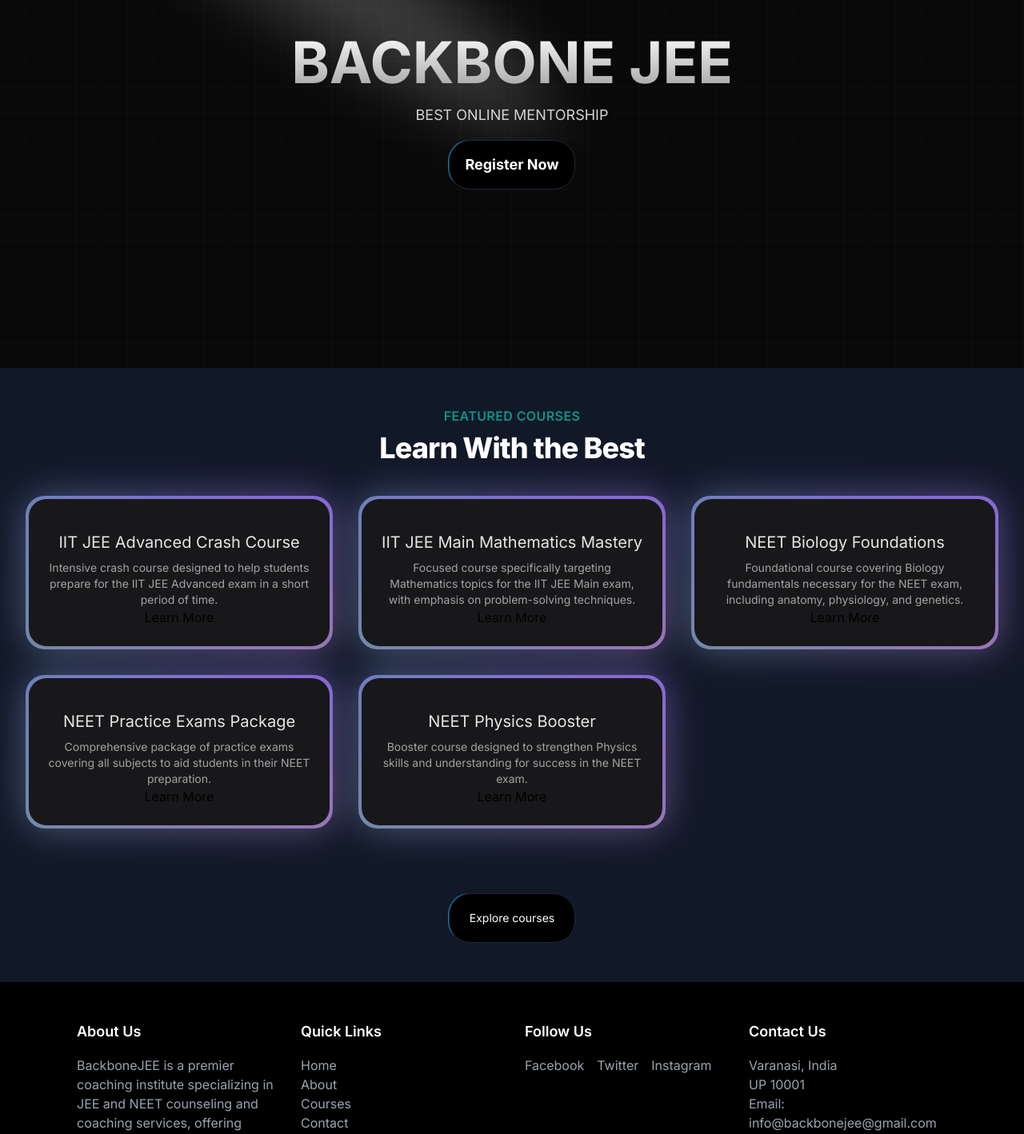
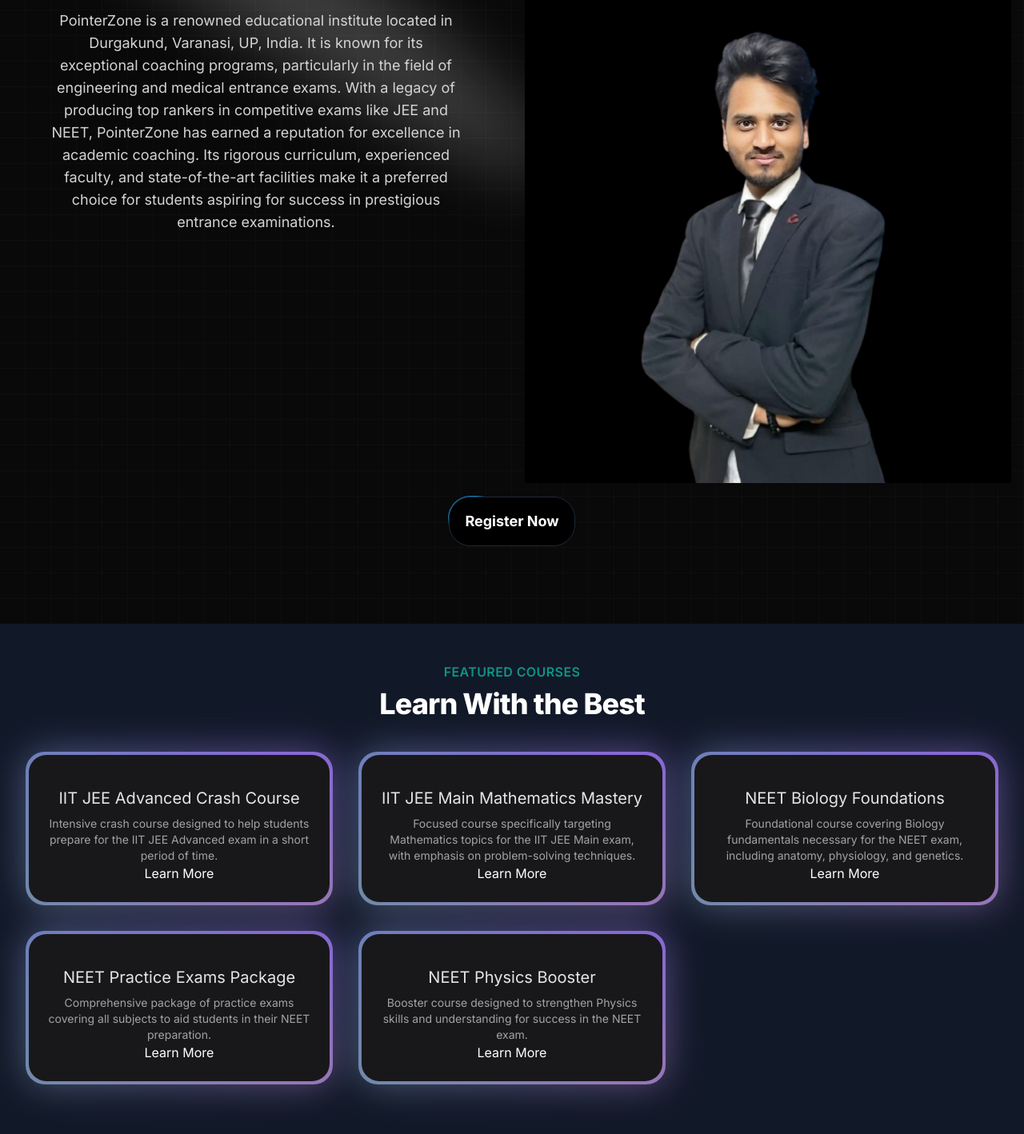
Before and after one commit to rkraushan01/backbone, a Next.js app: page / in a window 1280 px wide. Shown: the part 180-1598 px from the top of the page at 80% size. Built offline with nearby package versions, Linux system fonts and the light colour scheme.

Commit message:
photo added, footer improved

```diff
--- a/src/app/components/FeaturedCourses.tsx
+++ b/src/app/components/FeaturedCourses.tsx
@@ -35,7 +35,9 @@ function FeaturedCourses() {
                             <div className="p-4 sm:p-6 flex flex-col items-center text-center flex-grow">
                                 <p className="text-lg sm:text-xl text-black mt-4 mb-2 dark:text-neutral-200">{course.title}</p>
                                 <p className="text-sm text-neutral-600 dark:text-neutral-400 flex-grow">{course.description}</p>
-                                <Link href={`/courses/${course.slug}`}>
+                                <Link
+                                className="text-white"
+                                href={`/courses/${course.slug}`}>
                                 Learn More
                                 </Link>
                             </div>
--- a/src/app/components/Footer.tsx
+++ b/src/app/components/Footer.tsx
@@ -4,12 +4,7 @@ function Footer() {
     return (
       <footer className="bg-black text-gray-400 py-12">
           <div className="max-w-6xl mx-auto grid grid-cols-1 sm:grid-cols-2 lg:grid-cols-4 gap-8 px-4 sm:px-6 lg:px-8">
-          <div>
-            <h2 className="text-white text-lg font-semibold mb-4">About Us</h2>
-            <p className="mb-4">
-            BackboneJEE is a premier coaching institute specializing in JEE and NEET counseling and coaching services, offering comprehensive support and guidance to aspiring students in their journey towards success in these competitive examinations.
-            </p>
-          </div>
+
           <div>
             <h2 className="text-white text-lg font-semibold mb-4">Quick Links</h2>
             <ul>
@@ -49,36 +44,43 @@ function Footer() {
           </div>
           <div>
             <h2 className="text-white text-lg font-semibold mb-4">Follow Us</h2>
-            <div className="flex space-x-4">
+            <div className="flex flex-col">
+  <div>
     <a
-                href="#"
+      href="https://www.facebook.com/Pointerzone?mibextid=ZbWKwL"
       className="hover:text-white transition-colors duration-300"
     >
       Facebook
     </a>
+  </div>
+  <div>
     <a
-                href="#"
+      href="https://www.linkedin.com/company/backbone-career-platform/"
       className="hover:text-white transition-colors duration-300"
     >
-                Twitter
+      LinkedIn
     </a>
+  </div>
+  <div>
     <a
-                href="#"
+      href="https://www.instagram.com/pointerzone?igsh=MXFrODZjbWltZGJteg=="
       className="hover:text-white transition-colors duration-300"
     >
       Instagram
     </a>
   </div>
 </div>
+
+          </div>
           <div>
             <h2 className="text-white text-lg font-semibold mb-4">Contact Us</h2>
-            <p>Varanasi, India</p>
-            <p>UP 10001</p>
-            <p>Email: info@backbonejee@gmail.com</p>
-            <p>Phone: (123) 456-7890</p>
+            <p>Durgakund, Varanasi, UP, India</p>
+            <p>UP 221005</p>
+            <p>Email:primary@pointerzone.com</p>
+            <p>Phone: 7909985884</p>
           </div>
           </div>
-          <p className="text-center text-xs pt-8">© 2024 BackbonJEE. All rights reserved.</p>
+          <p className="text-center text-xs pt-8">© 2024 PointerZone. All rights reserved.</p>
       </footer>
     )
   }
--- a/src/app/components/HeroSection.tsx
+++ b/src/app/components/HeroSection.tsx
@@ -1,24 +1,46 @@
-import Link from "next/link"
-import { Spotlight } from "./ui/Spotlight"
+'use client'
+import Link from "next/link";
+import { Spotlight } from "./ui/Spotlight";
 import { Button } from "./ui/moving-border";
+import prashant from "@/data/prashant.jpg";
 
 function HeroSection() {
   return (
-    <div
-    className="h-auto md:h-[40rem] w-full rounded-md flex flex-col items-center justify-center relative overflow-hidden mx-auto py-10 md:py-0"
-    >
+    <div className="h-auto md:h-[60rem] w-full rounded-md flex flex-col items-center justify-center relative overflow-hidden mx-auto py-10 md:py-0">
       <Spotlight
         className="-top-40 left-0 md:left-60 md:-top-20"
         fill="white"
       />
-        <div className="p-4 relative z-10 w-full text-center" >
-            <h1
-            className="mt-20 md:mt-0 text-4xl md:text-7xl font-bold bg-clip-text text-transparent bg-gradient-to-b from-neutral-50 to-neutral-400"
-            >BACKBONE JEE</h1>
-            <p
-            className="mt-4 font-normal text-base md:text-lg text-neutral-300 max-w-lg mx-auto"
-            >BEST ONLINE MENTORSHIP
+      <div className="p-4 relative z-10 w-full text-center">
+        <div className="flex flex-col md:flex-row mt-20">
+          {/* Left Side (First Inner Div) */}
+          <div className="md:w-1/2 md:pr-4">
+            <div>
+              <p className="mt-4 font-normal text-base md:text-lg text-neutral-300 max-w-lg mx-auto">
+                PointerZone is a renowned educational institute located in
+                Durgakund, Varanasi, UP, India. It is known for its exceptional coaching programs, particularly in the field of engineering and medical entrance exams. With a legacy of producing top rankers in
+                competitive exams like JEE and NEET, PointerZone has earned a
+                reputation for excellence in academic coaching. Its rigorous
+                curriculum, experienced faculty, and state-of-the-art facilities
+                make it a preferred choice for students aspiring for success in
+                prestigious entrance examinations.
               </p>
+            </div>
+          </div>
+
+          {/* Right Side (Second Inner Div) */}
+          <div className="md:w-1/2 md:pl-4">
+            <div>
+              {/* Add your image here */}
+              <img
+                src={prashant.src}
+                alt="Description of the image"
+                className="max-w-full h-auto"
+              />
+            </div>
+          </div>
+        </div>
+
         <div className="mt-4">
           <Link href={"/register"}>
             <Button
@@ -32,9 +54,8 @@ function HeroSection() {
           </Link>
         </div>
       </div>
-
     </div>
-  )
+  );
 }
 
-export default HeroSection
+export default HeroSection;
```
Also changed, not shown: src/app/components/Navbar.tsx (+1 -18 lines), src/data/courses.json (indentation only), src/data/pointerZoneLogo.jpg (added), src/data/prashant.jpg (added). Lines whose indentation alone changed are shown as unchanged.
